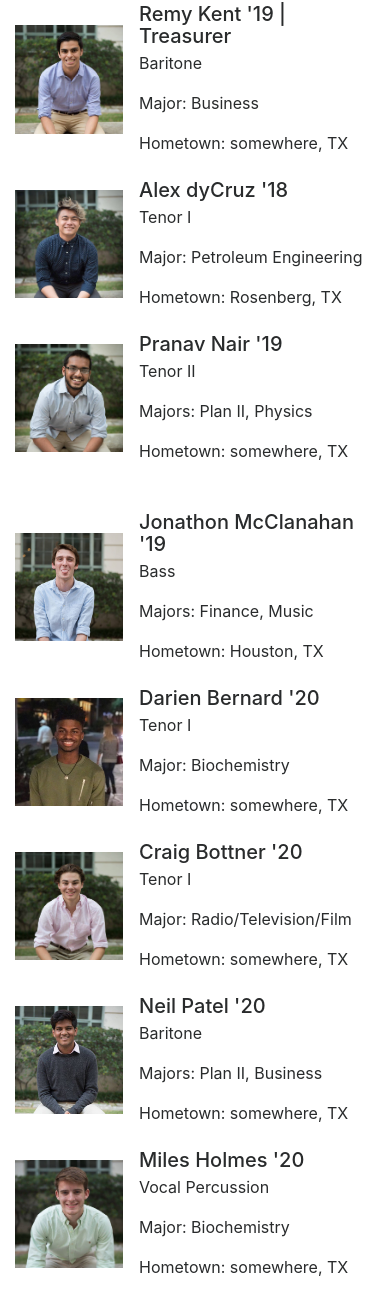
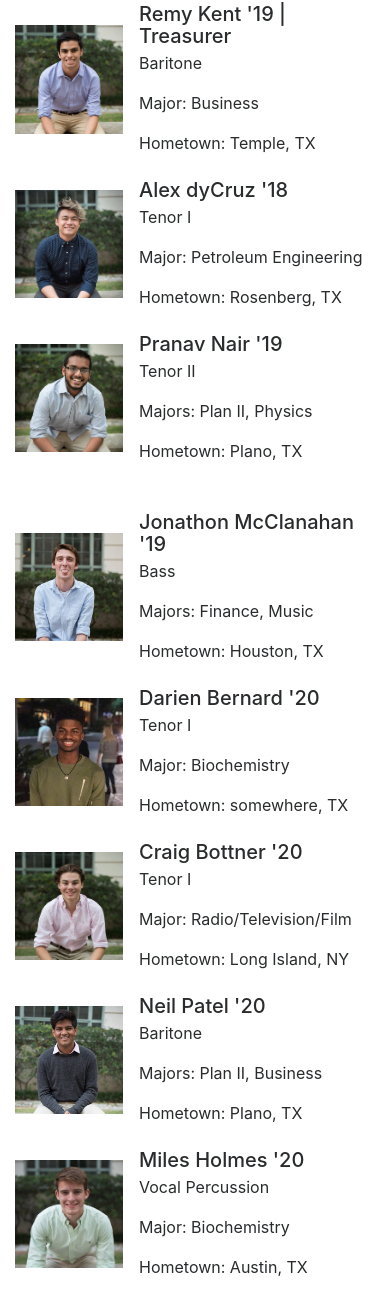
Before and after one commit to rohan/songhorns, a plain HTML site: page members.html in a window 390 px wide. Shown: the part 794-2097 px from the top of the page. Drawn offline with Linux system fonts and the light colour scheme; a script that the page names is missing.

```diff
--- a/members.html
+++ b/members.html
@@ -77,7 +77,7 @@
                 <h5 class="mt-0 mb-1">Remy Kent '19 | Treasurer</h5>
                 <p>Baritone</p>
                 <p>Major: Business</p>
-                <p class="mb-0">Hometown: somewhere, TX</p>
+                <p class="mb-0">Hometown: Temple, TX</p>
               </div>
             </li>
             <li class="media my-4 align-items-center">
@@ -95,7 +95,7 @@
                 <h5 class="mt-0 mb-1">Pranav Nair '19</h5>
                 <p>Tenor II</p>
                 <p>Majors: Plan II, Physics</p>
-                <p class="mb-0">Hometown: somewhere, TX</p>
+                <p class="mb-0">Hometown: Plano, TX</p>
               </div>
             </li>
           </ul>
@@ -126,7 +126,7 @@
                 <h5 class="mt-0 mb-1">Craig Bottner '20</h5>
                 <p>Tenor I</p>
                 <p>Major: Radio/Television/Film</p>
-                <p class="mb-0">Hometown: somewhere, TX</p>
+                <p class="mb-0">Hometown: Long Island, NY</p>
               </div>
             </li>
             <li class="media my-4 align-items-center">
@@ -135,7 +135,7 @@
                 <h5 class="mt-0 mb-1">Neil Patel '20</h5>
                 <p>Baritone</p>
                 <p>Majors: Plan II, Business</p>
-                <p class="mb-0">Hometown: somewhere, TX</p>
+                <p class="mb-0">Hometown: Plano, TX</p>
               </div>
             </li>
             <li class="media my-4 align-items-center">
@@ -144,7 +144,7 @@
                 <h5 class="mt-0 mb-1">Miles Holmes '20</h5>
                 <p>Vocal Percussion</p>
                 <p>Major: Biochemistry</p>
-                <p class="mb-0">Hometown: somewhere, TX</p>
+                <p class="mb-0">Hometown: Austin, TX</p>
               </div>
             </li>
           </ul>
```
